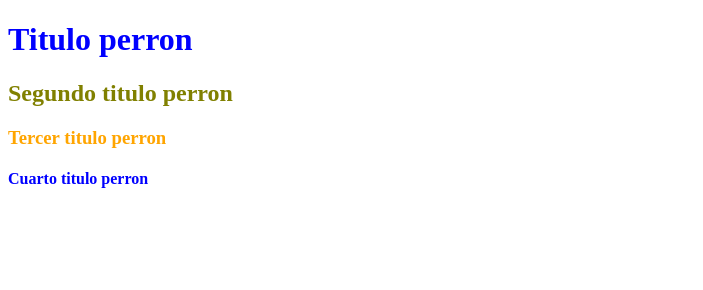
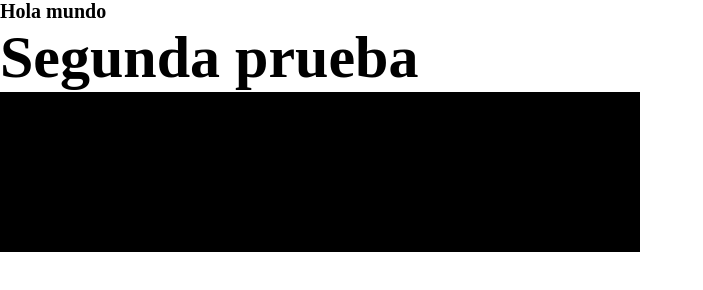
Before and after one commit to Anju0307/CSS-basico, a plain HTML site: page index.html in a window 1280 px wide. Shown: the whole page, without its empty margins (0-703 px from the left). Drawn offline with Linux system fonts and the light colour scheme.

Commit message:
Unidades de medida

```diff
--- a/index.html
+++ b/index.html
@@ -4,20 +4,20 @@
     <meta charset="UTF-8">
     <meta http-equiv="X-UA-Compatible" content="IE=edge">
     <meta name="viewport" content="width=device-width, initial-scale=1.0">
-    <title>Especificidad</title>
+    <title>Unidades de medidas</title>
     <link rel="stylesheet" href="style.css">
 </head>
 <body>
-    <!-- Elementos, pseudo-elementos a Clases, pseudo-clases, atributos -->
-    <h1 class="color-red">Titulo perron</h1>
+    <!-- Unidades de medidas -->
+    <div class="div">
+        <h1 class="div-h1">Hola mundo</h1>
+        <h2 class="div-h2">Segunda prueba</h2>
+    </div>
 
-    <!-- Clases, pseudo-clases, atributos a Identificadores (ID) -->
-    <h2 class="titulo2" id="titulo2">Segundo titulo perron</h2>
+    <!-- Porcentaje de la panalla -->
 
-    <!-- Identificadores (ID) a Estilos en linea -->
-    <h3 style="color: orange;">Tercer titulo perron</h3>
-
-    <!-- Estilos en linea a !important -->
-    <h4 style="color: orange;">Cuarto titulo perron</h4>
+    <div class="div2">
+        <h1 class="div2-h1">Hola mundo x2</h1>
+    </div>
 </body>
 </html>
--- a/style.css
+++ b/style.css
@@ -1,39 +1,34 @@
-/*/ Especificidad */
+/* Unidades de medidas */
 
-/* !important */
-/* Estilos en linea */
-/* Identificadores (ID) */
-/* Clases, pseudo-clases, atributos */
-/* Elementos, pseudo-elementos */
+/* Medidas fijas */
+/* px(pixeles),cm(centimetros), mm(milimetros), pt(puntos)*/
+/* 1em = 16px */
 
-/* Elementos, pseudo-elementos a Clases, pseudo-clases, atributos */
-
-.color-red{
-    color: blue;
+*{
+    padding: 0px;
+    margin: 0px;
 }
 
-h1{
-    color: red;
+.div-h1{
+    font-size: 20px;
 }
 
-/* Clases, pseudo-clases, atributos a Identificadores (ID) */
+/* Medidas relativas (significa que se adapta)*/
 
-#titulo2{
-    color: olive;
+.div{
+    font-size: 30px;
 }
 
-.titulo2{
-    color: aqua;
+/* El tamaño cambia porque lo hereda del contenedor en los em */
+
+.div-h2{
+    font-size: 2em;
 }
 
-/* Identificadores (ID) a Estilos en linea */
+/* Porcentaje de uso de la pantalla */
 
-h3{
-    color: red;
+.div2{
+    width: 50vw;
+    height: 20vh;
+    background-color: black;
 }
-
-/* Estilos en linea a !important */
-
-h4{
-    color: blue !important;
-}
```
